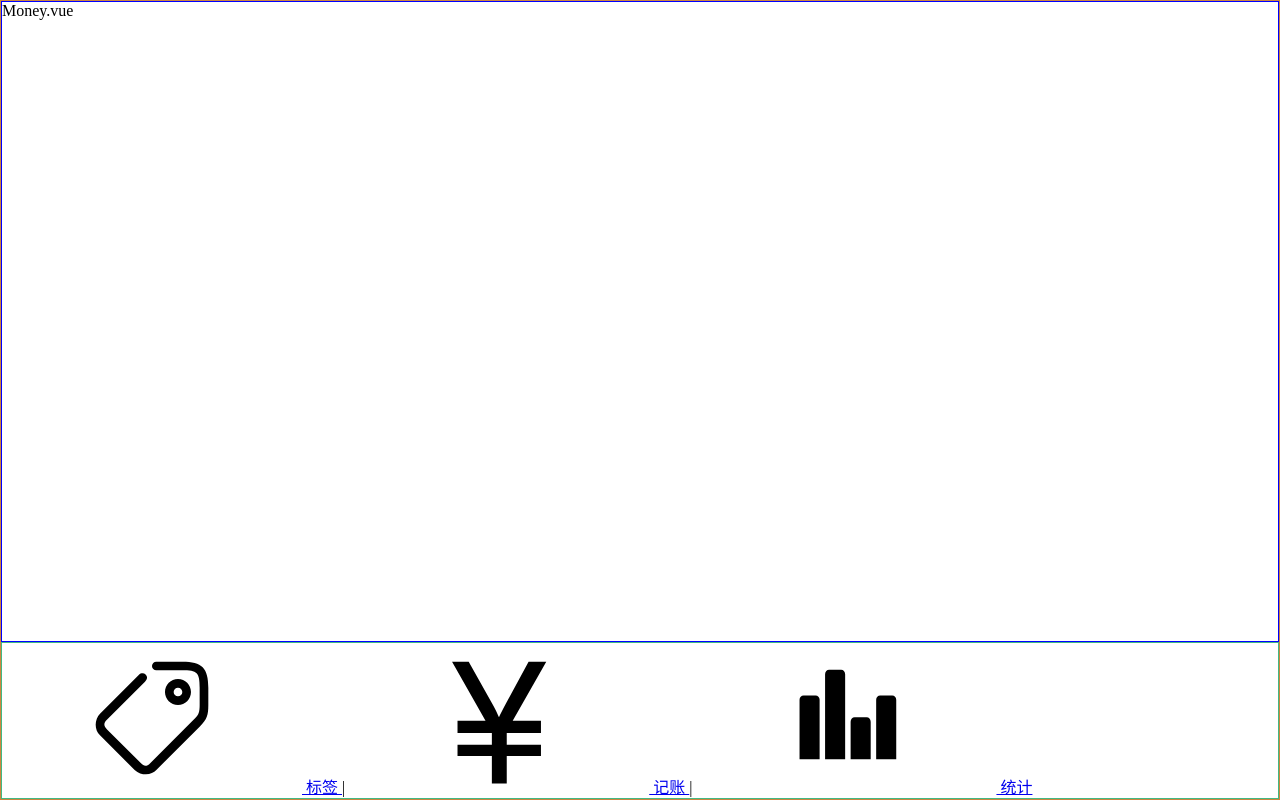
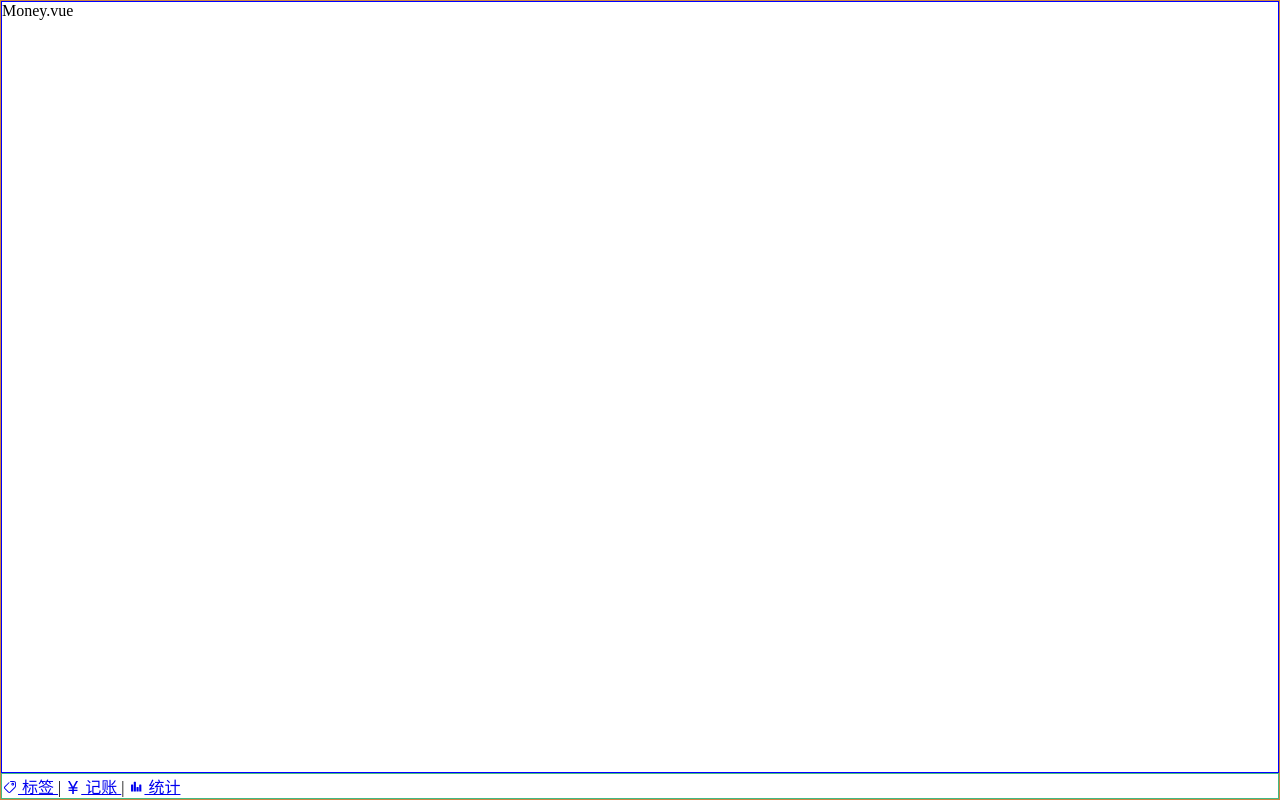
Before and after one commit to Byakuyako/morneyWeb, a Vue app: page /#/money in a window 1280 px wide. Built offline with nearby package versions, Linux system fonts and the light colour scheme.

Commit message:
封装 Icon 组件并在 Nav 中使用

```diff
--- /dev/null
+++ b/src/components/Icon.vue
@@ -0,0 +1,24 @@
+<template>
+  <svg class="icon">
+    <use v-bind:xlink:href=" '#' + name"/>
+  </svg>
+</template>
+
+<script lang="ts">
+  const importAll = (requireContext: __WebpackModuleApi.RequireContext) => requireContext.keys().forEach(requireContext);
+  try {importAll(require.context('../assets/icons', true, /\.svg$/));} catch (error) {console.log(error);}
+  export default {
+    name: 'Icon',
+    props: ['name']
+  };
+</script>
+
+<style lang="scss" scoped>
+  /*iconfont 网站给出的样式建议*/
+  .icon {
+  width: 1em; height: 1em;
+  vertical-align: -0.15em;
+  fill: currentColor;
+  overflow: hidden;
+}
+</style>
--- a/src/components/Nav.vue
+++ b/src/components/Nav.vue
@@ -1,23 +1,17 @@
 <template>
   <div class="nav">
     <router-link to="/labels">
-      <svg>
-        <use xlink:href="#labels"/>
-      </svg>
+      <Icon name="labels"></Icon>
       标签
     </router-link>
     |
     <router-link to="/money">
-      <svg>
-        <use xlink:href="#money"/>
-      </svg>
+      <Icon name="money"></Icon>
       记账
     </router-link>
     |
     <router-link to="/statistics">
-      <svg>
-        <use xlink:href="#statistics"/>
-      </svg>
+      <Icon name="statistics"></Icon>
       统计
     </router-link>
   </div>
--- a/src/main.ts
+++ b/src/main.ts
@@ -5,11 +5,13 @@
 import store from './store'
 import Nav from '@/components/Nav.vue';
 import Layout from '@/components/Layout.vue';
+import Icon from '@/components/Icon.vue';
 
 Vue.config.productionTip = false
 
 Vue.component('Nav', Nav)
 Vue.component('Layout', Layout)
+Vue.component('Icon', Icon)
 
 new Vue({
   router, //自动的去找名为 index 的文件, 即index.ts
```
